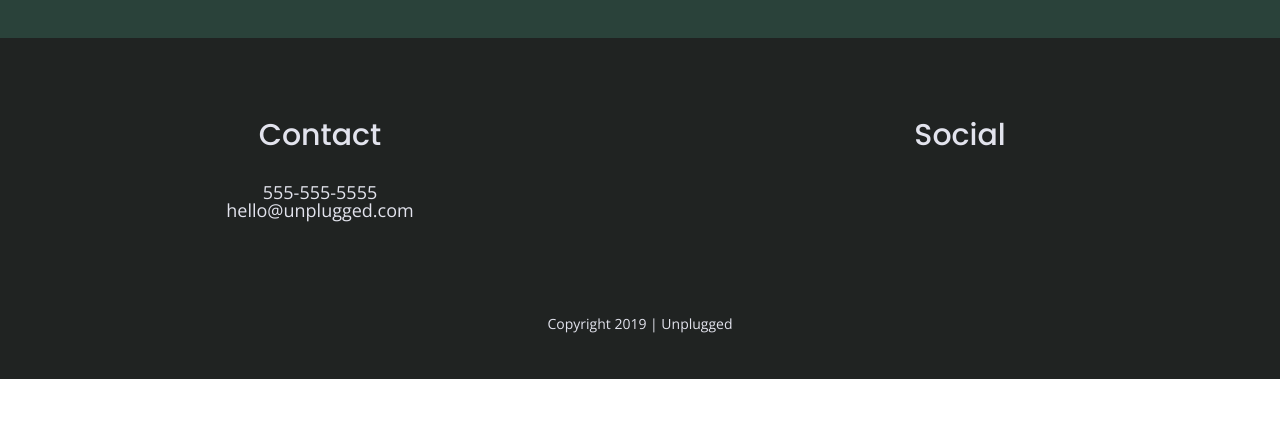
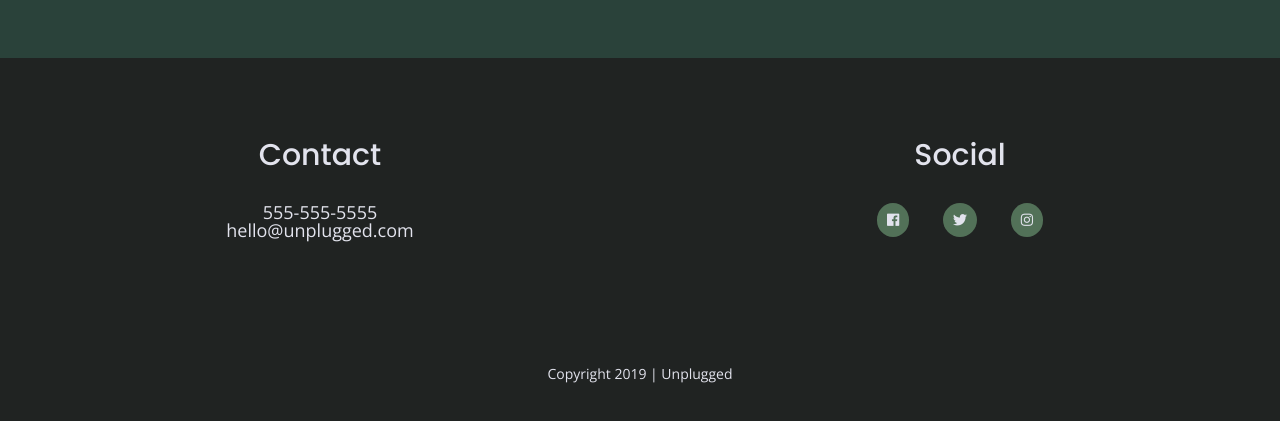
Before and after one commit to jbenitez24/unplugged-retreat, a website built with Parcel: page index.html in a window 1280 px wide. Shown: the part 2343-2764 px from the top of the page. Before the commit the page ends 2722 px from the top, so only its background shows below. Built offline with nearby package versions, Linux system fonts and the light colour scheme.

Commit message:
Added favicon icons and css styles

```diff
--- a/css/main.css
+++ b/css/main.css
@@ -166,6 +166,15 @@ footer p {
 .features p {
   margin: 0;
 }
+.copyright {
+  display: flex;
+  justify-content: center;
+  align-items: center;
+  flex-flow: column;
+}
+.copyright p{
+  padding: 30px 0;
+}
 /*---------------- Mobile Homepage -----------------*/
 /*-----Hero-----*/
 .hero  {
@@ -219,6 +228,14 @@ footer p {
   display: flex;
   justify-content: flex-start;
   flex-flow: column;
+}
+.social-icons i {
+  background-color: #527158;
+  border-radius: 50%;
+  padding: 10px;
+}
+.social-icons a {
+  padding: 15px;
 }
 
 /*------------- Mobile About Page -------------------*/
@@ -444,8 +461,8 @@ footer .content-wrapper {
   line-height: 24px;
 }
 .question-content p {
-font-size: .875em;
-line-height: 18px;
+  font-size: .875em;
+  line-height: 18px;
 }
 /*------------Tablet Styles--------------*/
 @media only screen and (min-width: 768px) {
@@ -511,6 +528,7 @@ line-height: 18px;
     font-weight: normal;
     line-height: 30px;
     margin: 0;
+    padding-bottom: 20px;
   }
   .form-content p {
     font-size: .875em;
@@ -585,6 +603,7 @@ line-height: 18px;
     font-size: 2.25em;
     width: 95%;
     margin: 0;
+    padding-bottom: 40px;
   }
   .mission-content p {
     font-size: .875em;
@@ -775,7 +794,7 @@ line-height: 18px;
   }
   /*Map*/
   .map figure {
-    padding-bottom: 24%;
+    padding-bottom: 50%;
   }
   .map iframe {
     max-height: 450px;
--- a/index.html
+++ b/index.html
@@ -15,6 +15,7 @@
   <link rel="manifest" href="site.webmanifest">
   <link rel="apple-touch-icon" href="icon.png">
   <!-- Place favicon.ico in the root directory -->
+  <link rel="stylesheet" href="https://use.fontawesome.com/releases/v5.5.0/css/all.css" integrity="sha384-B4dIYHKNBt8Bc12p+WXckhzcICo0wtJAoU8YZTY5qE0Id1GSseTk6S+L3BlXeVIU" crossorigin="anonymous">
   <link href="https://fonts.googleapis.com/css?family=Open+Sans:400,700|Poppins:500,700" rel="stylesheet">
 
   <link rel="stylesheet" href="css/normalize.css">
@@ -121,11 +122,11 @@
         </div>
          <div class="social">
             <h3>Social</h3>
-            <div class="social-icons">
-                <a href="" target="_blank"></a>
-                <a href="" target="_blank"></a>
-                <a href="" target="_blank"></a>
-            </div>
+            <address class="social-icons">
+                <a href="" target="_blank"><i class="fab fa-facebook"></i></a>
+                <a href="" target="_blank"><i class="fab fa-twitter"></i></a>
+                <a href="" target="_blank"><i class="fab fa-instagram"></i></a>
+            </address>
         </div>
     </div>
          <div class="copyright">
```
Also changed, not shown: about/index.html (+4 -3 lines), faq/index.html (+4 -3 lines).
